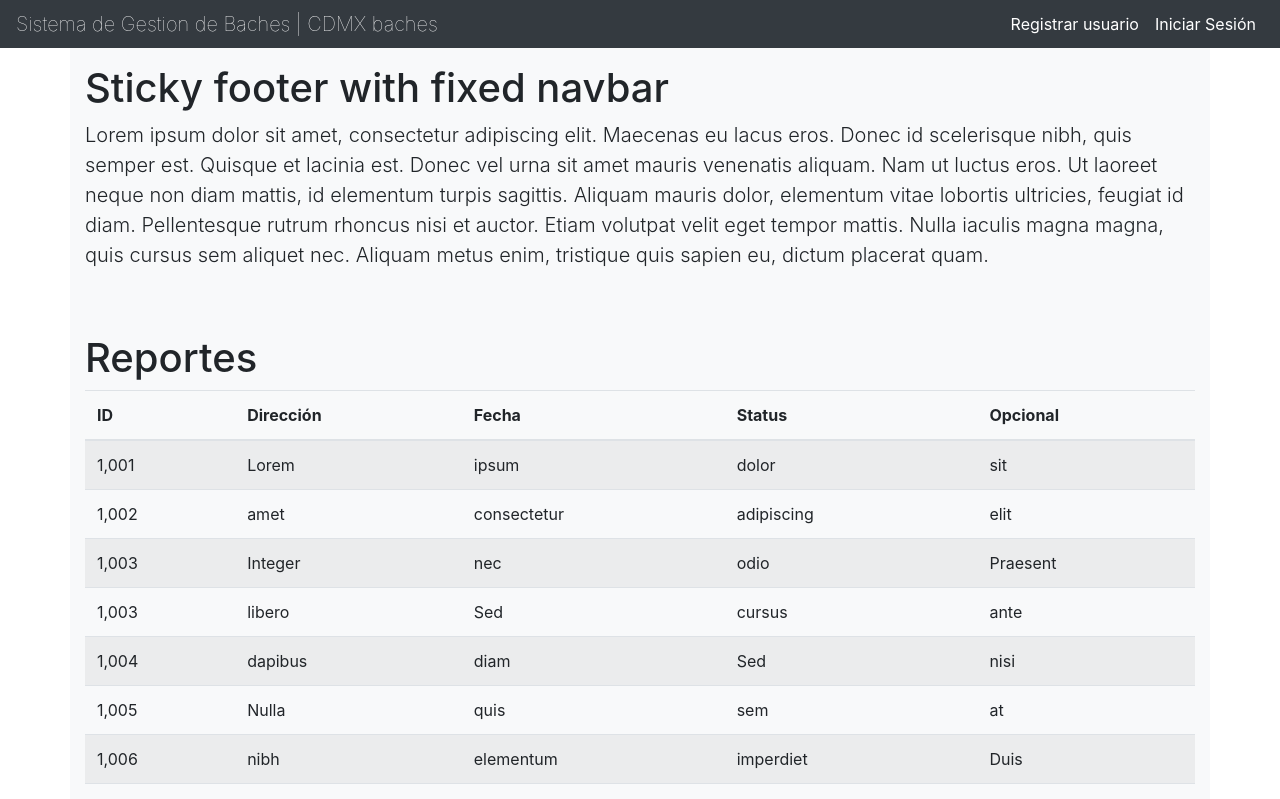
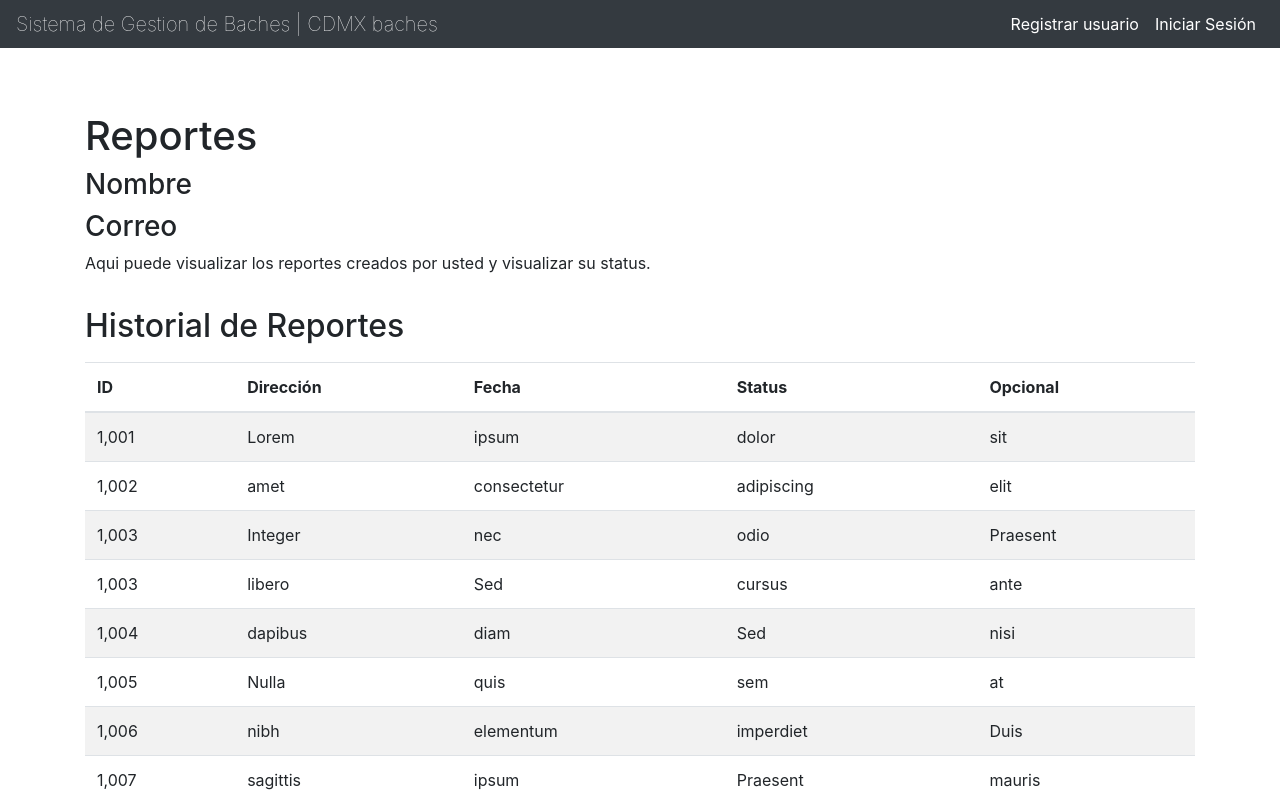
Before and after one commit to Raylynd6299/IngeSoft_CrazyBits, a React (Create React App) app in the folder Proyecto1/crazybits/: page /Dashboard in a window 1280 px wide. Shown: the top 799 px of the page. Built offline with nearby package versions, Linux system fonts and the light colour scheme.

Commit message:
add changes ui

```diff
--- a/Proyecto1/crazybits/src/views/dashboard/Dashboard.js
+++ b/Proyecto1/crazybits/src/views/dashboard/Dashboard.js
@@ -1,25 +1,18 @@
-import React from "react";
+import React, {useState,useEffect} from 'react';
+import { Form, Button, Spinner, Table } from "react-bootstrap"
 
-class Dashboard extends React.Component {
-    render() {
+
+export default function Dashboard(props){
         return (
-            <main role="main" className="flex-shrink-0 m-auto bg-light">
-                <div className="container pt-3 d-flex flex-column">
-                    <h1 className="mt-5">Sticky footer with fixed navbar</h1>
-                    <p className="lead">Lorem ipsum dolor sit amet,
-                    consectetur adipiscing elit. Maecenas eu lacus eros.
-                    Donec id scelerisque nibh, quis semper est. Quisque et
-                    lacinia est. Donec vel urna sit amet mauris venenatis
-                    aliquam. Nam ut luctus eros. Ut laoreet neque non diam
-                    mattis, id elementum turpis sagittis. Aliquam mauris
-                    dolor, elementum vitae lobortis ultricies, feugiat id
-                    diam. Pellentesque rutrum rhoncus nisi et auctor. Etiam
-                    volutpat velit eget tempor mattis. Nulla iaculis magna
-                    magna, quis cursus sem aliquet nec. Aliquam metus enim,
-                    tristique quis sapien eu, dictum placerat quam.</p>
-                    <h1 className="mt-5">Reportes</h1>
+            <main role="main" className="flex-shrink-0 my-5 py-5">
+                <div className="container py-3 d-flex flex-column ">
+                <h1 className="h1">Reportes</h1>
+                    <h2 className="h3">Nombre</h2>
+                    <h3 className="h3">Correo</h3>
+                    <p className="text-justify">Aqui puede visualizar los reportes creados por usted y visualizar su status.</p>
+                    <h2 className=" h2 my-3">Historial de Reportes</h2>
                     <div className="table-responsive">
-                        <table className="table table-striped">
+                        <Table className="table table-striped">
                             <thead>
                                 <tr>
                                     <th>ID</th>
@@ -143,12 +136,9 @@ class Dashboard extends React.Component {
                                     <td>libero</td>
                                 </tr>
                             </tbody>
-                        </table>
+                        </Table>
                     </div>
                 </div>
             </main>
         );
     }
-}
-
-export default Dashboard;
--- /dev/null
+++ b/Proyecto1/crazybits/src/views/dashboard/index.js
@@ -0,0 +1 @@
+export {default } from "./Dashboard";
--- a/Proyecto1/crazybits/src/views/reporte/Reporte.js
+++ b/Proyecto1/crazybits/src/views/reporte/Reporte.js
@@ -52,7 +52,6 @@ export default function Reporte(props) {
         <div className="container mb-5 pb-5">
             <div className="py-5 text-center">
                 <br />
-                <img className="d-block mx-auto mb-4" src="./assets/brand/bootstrap-solid.svg" alt="" width="72" height="72" />
                 <h2>Reporte de baches</h2>
                 <p className="lead">Llene todos los campos solicitados.</p>
             </div>
```
Also changed, not shown: 1 other file (tests, documents, lock files or other folders).
